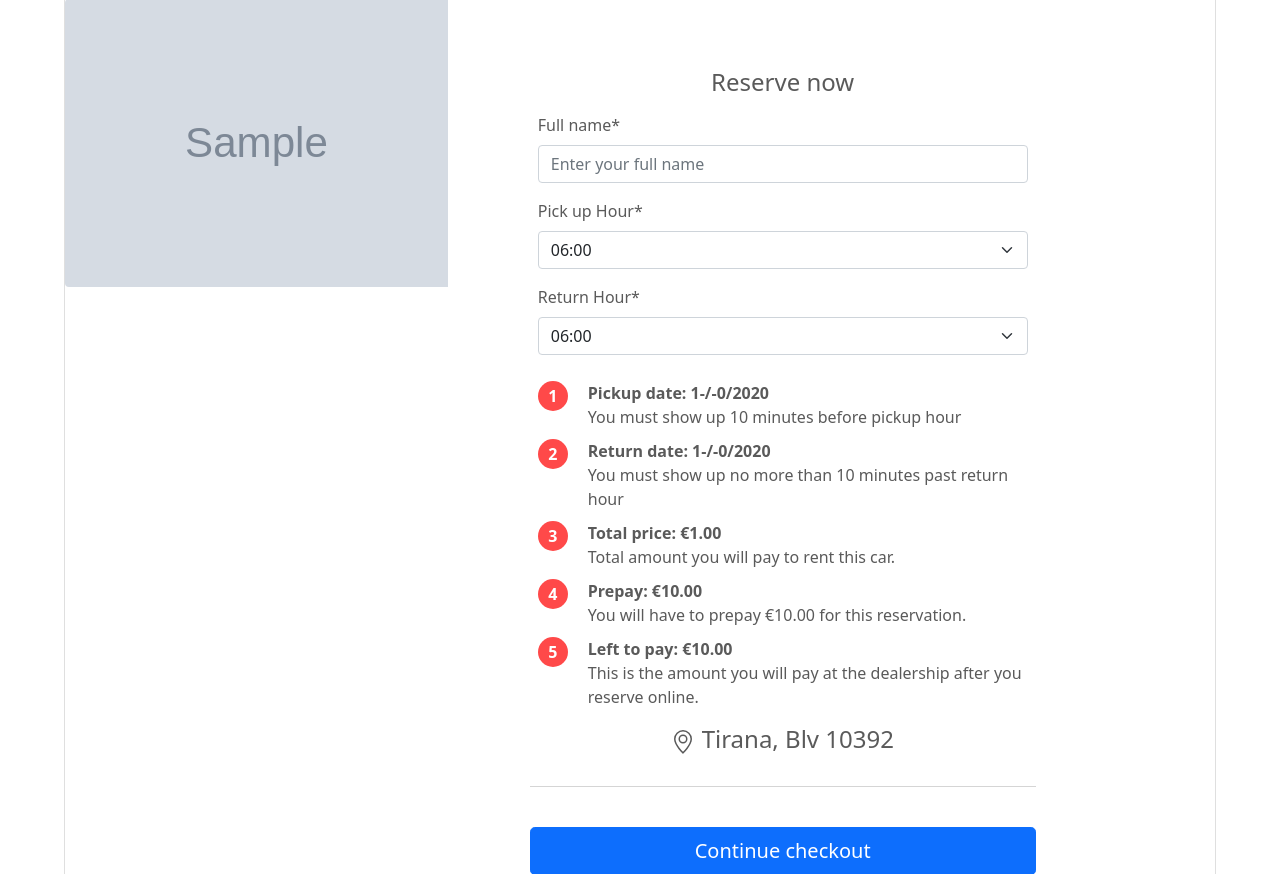
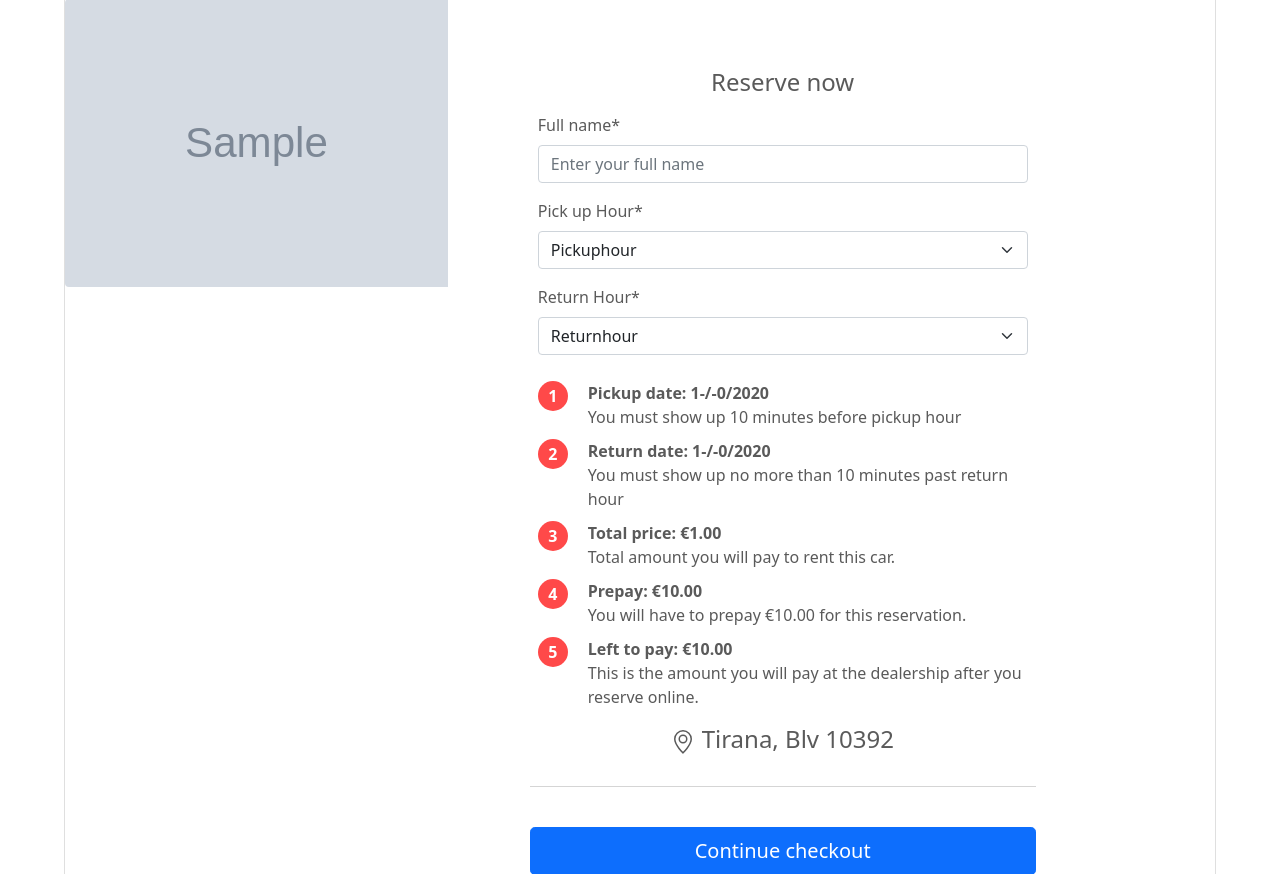
Before and after one commit to marvi2424/Car-Rental, a Flask app: template templates/reserve.html in a window 1280 px wide. Shown: the part 946-1820 px from the top of the page. Run offline with Flask 2, Linux system fonts and the light colour scheme; the template is opened without the code that fills it: most values are stand-ins (such as "Sample title", 1, 10 or a date in 2020); grey boxes marked "Sample" are stand-in pictures; parts of the project's set-up code (start-up, migrations or seed data) failed here and were passed over; some libraries are stand-ins or nearby versions.

Commit message:
improvements

```diff
--- a/app.py
+++ b/app.py
@@ -195,7 +195,7 @@
 
         # Check for available dates
         available_cars = db.execute(
-            "SELECT * FROM cars WHERE id NOT IN (SELECT car_id FROM active_reservations WHERE (? >= pickupdate AND ? <= returndate) OR (? >= pickupdate AND ? <= returndate) OR (? < pickupdate AND ? > returndate))",
+            "SELECT * FROM cars WHERE status = 'available' AND id NOT IN (SELECT car_id FROM active_reservations WHERE (? >= pickupdate AND ? <= returndate) OR (? >= pickupdate AND ? <= returndate) OR (? < pickupdate AND ? > returndate)) ORDER BY id ASC",
             strdate(pickupdate),
             strdate(pickupdate),
             strdate(returndate),
@@ -245,9 +245,20 @@
         if len(car) == 0:
             flash("INVALID CAR ID")
             return redirect(
-                url_for("cars"),
-                pickupdate=session["pickupdate"],
-                returndate=session["returndate"],
+                url_for(
+                    "cars",
+                    pickupdate=session["pickupdate"],
+                    returndate=session["returndate"],
+                ),
+            )
+        elif car[0]["status"] != "available":
+            flash("Sorry car is not available at the moment")
+            return redirect(
+                url_for(
+                    "cars",
+                    pickupdate=session["pickupdate"],
+                    returndate=session["returndate"],
+                ),
             )
 
         session["car_id"] = car_id
@@ -625,6 +636,7 @@
             car_id = user_data[0]["car_id"]
             total_days = user_data[0]["total_days"]
             total_price = user_data[0]["total_price"]
+            paid = 0
 
             """
                 Handling duplicate events. Stripe can send the same event twice or more, so to make sure that the events don't get proccesed twice,
@@ -651,7 +663,7 @@
                 )
 
                 db.execute(
-                    "INSERT INTO active_reservations (name, pickupdate, pickuphour, returndate, returnhour, car_id, total_days, prepaid, phone_number, reservation_id) VALUES(?,?,?,?,?,?,?,?,?,?)",
+                    "INSERT INTO active_reservations (name, pickupdate, pickuphour, returndate, returnhour, car_id, total_days, prepaid, phone_number, reservation_id, paid) VALUES(?,?,?,?,?,?,?,?,?,?,?)",
                     name,
                     pickupdate,
                     pickuphour,
@@ -662,6 +674,7 @@
                     prepaid_warranty,
                     phone_number,
                     reservation_id,
+                    int(paid),
                 )
 
                 # Delete data in pending_reservations table after transaction completed
--- a/templates/reserve.html
+++ b/templates/reserve.html
@@ -103,7 +103,8 @@
 
                   <div class="col-12">
                     <label for="pickuphour" class="form-label">Pick up Hour*</label>
-                    <select class="form-select" id="pickuphour" name="pickuphour">
+                    <select class="form-select" id="pickuphour" name="pickuphour" required>
+                      <option selected disabled value="">Pickuphour </option>
                       {% for i in range(6,24) %}
 
                       {% if i < 10 %} <option value="{{ i }}">0{{ i }}:00</option>
@@ -121,7 +122,8 @@
 
                   <div class="col-12">
                     <label for="releasehour" class="form-label">Return Hour*</label>
-                    <select class="form-select" id="returnhour" name="returnhour">
+                    <select class="form-select" id="returnhour" name="returnhour" required>
+                      <option selected disabled value="">Returnhour</option>
                       {% for i in range(6,24) %}
 
                       {% if i < 10 %} <option value="{{ i }}">0{{ i }}:00</option>
```
Also changed, not shown: 4 other files.
